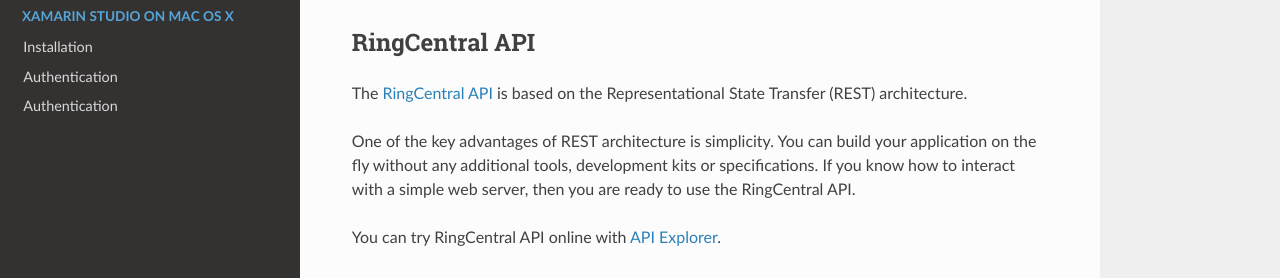
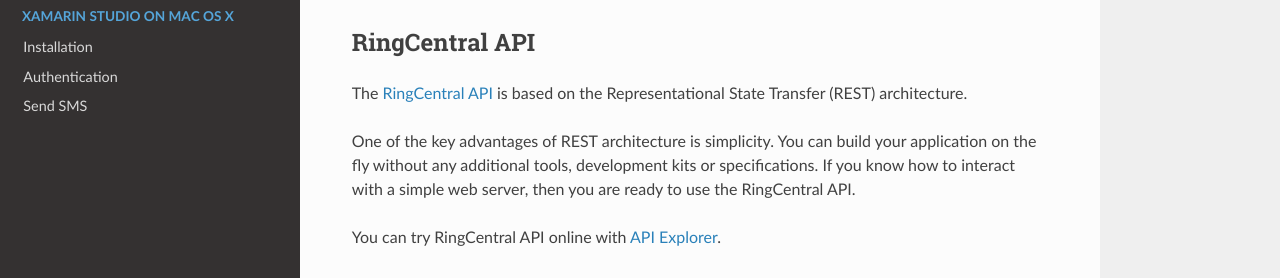
Before and after one commit to tylerlong/ringcentral-csharp-docs, an MkDocs documentation site: the page built from docs/index.md, in a window 1280 px wide. Shown: the part 358-636 px from the top of the page. Built offline with MkDocs 1.6.1, drawn with Linux system fonts in a browser that asks for light colours; nearby versions of some CDN libraries; old or Windows-style settings are respelled for this version of MkDocs.

Commit message:
Fix typo

```diff
--- a/mkdocs.yml
+++ b/mkdocs.yml
@@ -10,4 +10,4 @@ pages:
 # Xamarin Studio on Mac OS X
 - ['mac/installation.md', 'Xamarin Studio on Mac OS X', 'Installation']
 - ['mac/authentication.md', 'Xamarin Studio on Mac OS X', 'Authentication']
-- ['mac/send-sms.md', 'Xamarin Studio on Mac OS X', 'Authentication']
+- ['mac/send-sms.md', 'Xamarin Studio on Mac OS X', 'Send SMS']
```
